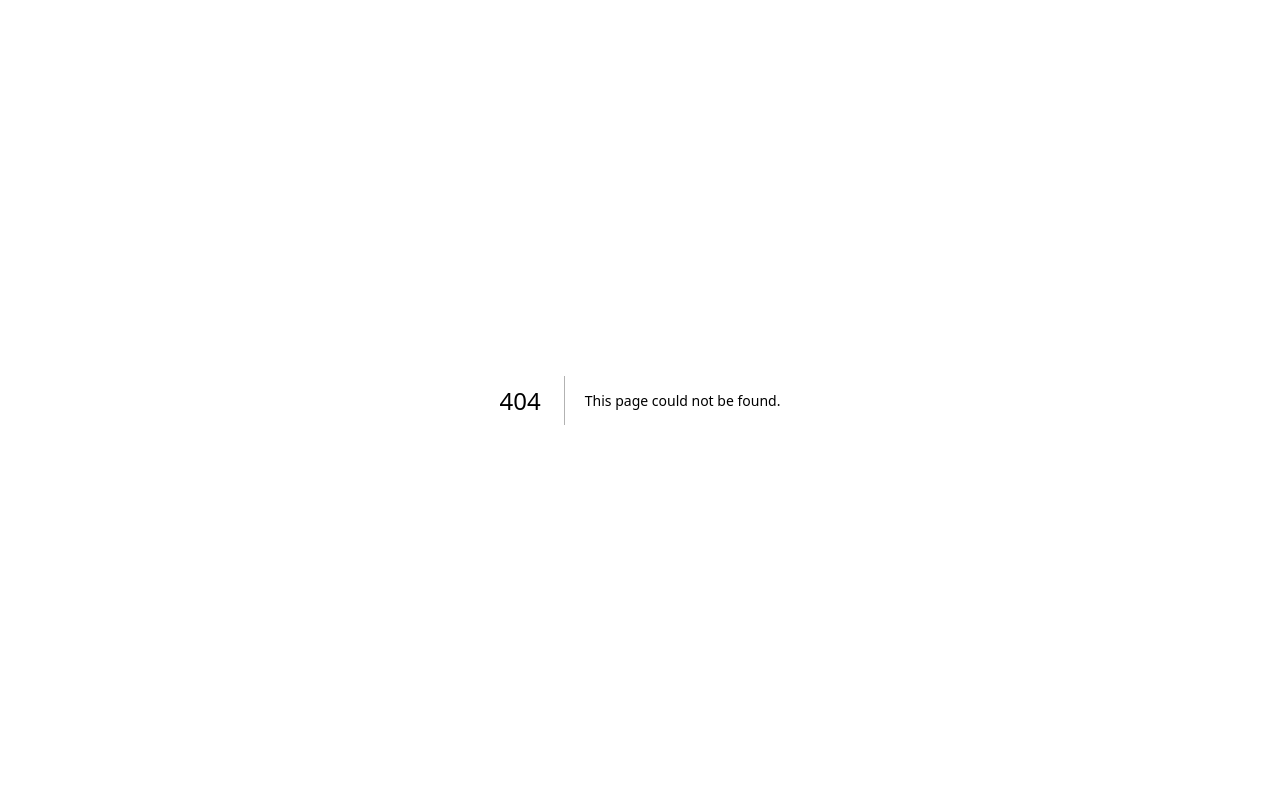
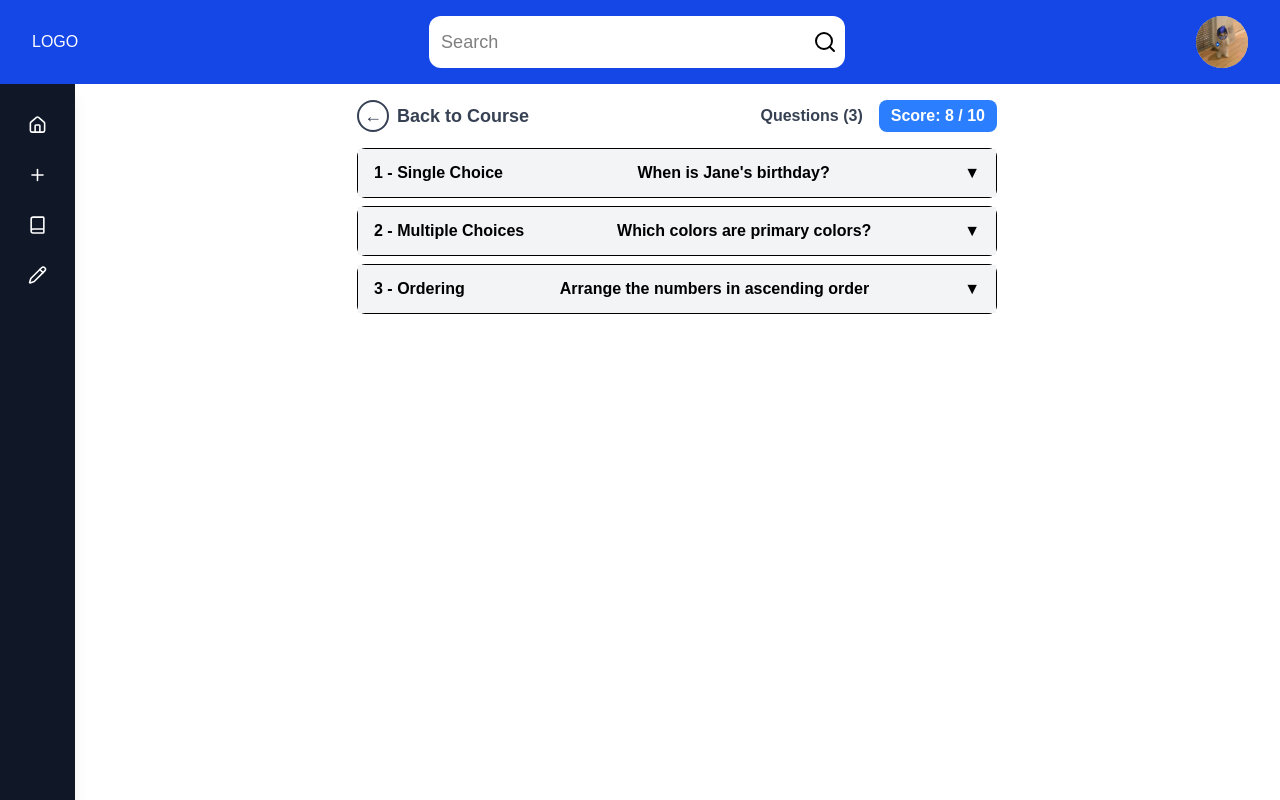
Before and after one commit to CS371-Project-Management/CS371-Frontend, a Next.js app: page /user/my_classroom/courses/result in a window 1280 px wide. Before the commit this address had no page. Built offline with nearby package versions, Linux system fonts and the light colour scheme.

Commit message:
do_courses_result_page

```diff
--- /dev/null
+++ b/app/user/my_classroom/courses/result/page.tsx
@@ -0,0 +1,119 @@
+"use client";
+
+import { useState } from "react";
+
+const questions = [
+    {
+        id: 1,
+        type: "Single Choice",
+        question: "When is Jane's birthday?",
+        options: [
+        { label: "A", value: "07 / 06 / 03", isCorrect: false },
+        { label: "B", value: "08 / 07 / 03", isCorrect: true },
+        { label: "C", value: "03 / 07 / 06", isCorrect: false },
+        { label: "D", value: "07 / 03 / 06", isCorrect: false },
+        ],
+        userAnswer: "A",
+        image: "",
+        explanation: "-"
+    },
+    {
+        id: 2,
+        type: "Multiple Choices",
+        question: "Which colors are primary colors?",
+        options: [
+        { label: "A", value: "Red", isCorrect: true },
+        { label: "B", value: "Blue", isCorrect: true },
+        { label: "C", value: "Green", isCorrect: false },
+        { label: "D", value: "Yellow", isCorrect: true },
+        ],
+        userAnswer: "C",
+        image: "",
+        explanation: "Primary colors are Red, Blue, and Yellow."
+    },
+    {
+        id: 3,
+        type: "Ordering",
+        question: "Arrange the numbers in ascending order",
+        options: [
+        { label: "A", value: "3, 2, 1", isCorrect: false },
+        { label: "B", value: "1, 2, 3", isCorrect: true },
+        { label: "C", value: "2, 3, 1", isCorrect: false },
+        ],
+        userAnswer: "C",
+        image: "/images/image.jpg",
+        explanation: "The correct order is 1, 2, 3."
+    }
+];
+
+export default function ResultPage() {
+    const [openQuestion, setOpenQuestion] = useState<number | null>(null);
+
+    const toggleQuestion = (id: number) => {
+        setOpenQuestion(openQuestion === id ? null : id);
+    };
+
+    return (
+        <div className="max-w-2xl mx-auto p-4">
+            <div className="flex items-center justify-between mb-4">
+                <button className="flex items-center text-lg font-bold text-gray-700">
+                    <p className="mr-2 w-8 border border-2 border-bg-black rounded-full">←</p>
+                    Back to Course
+                </button>
+
+                <div className="flex items-center space-x-4">
+                    <span className="text-gray-700 font-semibold">Questions ({questions.length})</span>
+                    <span className="bg-blue-500 text-white px-3 py-1 rounded-lg font-semibold">
+                        Score: 8 / 10
+                    </span>
+                </div>
+            </div>
+
+            <div className="space-y-2">
+                {questions.map((q) => (
+                <div key={q.id} className="border rounded-lg">
+                    <button
+                        onClick={() => toggleQuestion(q.id)}
+                        className="flex justify-between w-full px-4 py-3 bg-gray-100 font-semibold"
+                    >
+                        <span>
+                            {q.id} - {q.type}
+                        </span>
+                        <span>{q.question}</span>
+                        <span>{openQuestion === q.id ? "▲" : "▼"}</span>
+                    </button>
+
+                    {openQuestion === q.id && (
+                    <div className="p-4 bg-white">
+                        {q.image && <img src={q.image} alt="Question" className="mb-2 w-full rounded-md" />}
+                        {q.options.map((opt) => {
+                            const isUserAnswer = q.userAnswer === opt.label;
+                            const isCorrect = opt.isCorrect;
+
+                            return (
+                                <div
+                                key={opt.label}
+                                className={`border p-2 rounded-md my-1 transition-all
+                                    ${
+                                    isCorrect
+                                        ? "border-green-500 text-green-600 bg-green-100 font-semibold"
+                                        : isUserAnswer
+                                        ? "border-red-500 text-red-600 bg-red-100 font-semibold"
+                                        : "border-gray-300"
+                                    }`}
+                                >
+                                {opt.label} {opt.value}
+                                </div>
+                            );
+                        })}
+
+                        <p className="mt-2 text-gray-700 font-semibold">Explanation:</p>
+                        <p className="text-gray-600">{q.explanation}</p>
+                    </div>
+                    )}
+                </div>
+                ))}
+            </div>
+        </div>
+    );
+}
```
